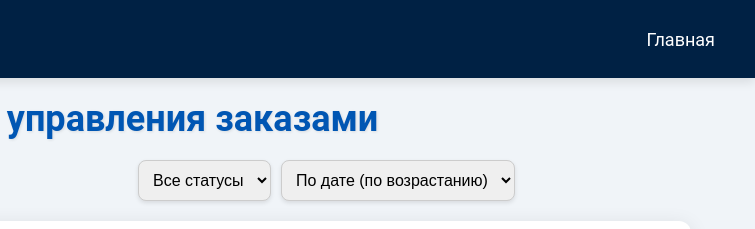
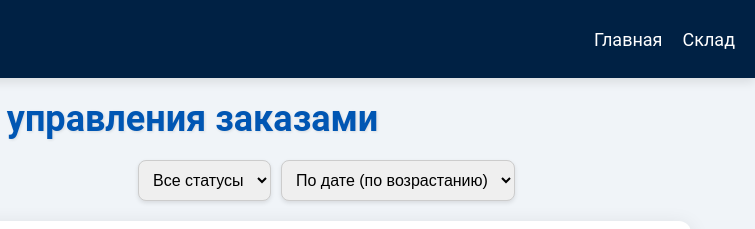
Before and after one commit to JacobSeriaX/vibropress, a website: page index.html in a window 1280 px wide. Shown: the top 229 px of the page, 525-1280 px from the left. Drawn offline with Linux system fonts and the light colour scheme; no server answers.

Commit message:
initial commit

```diff
--- a/index.html
+++ b/index.html
@@ -16,7 +16,7 @@
         <nav>
             <ul>
                 <li><a href="index.html">Главная</a></li>
-                <li><a href="warehouse.html"></a></li>
+                <li><a href="warehouse.html">Склад</a></li>
             </ul>
         </nav>
     </header>
```
